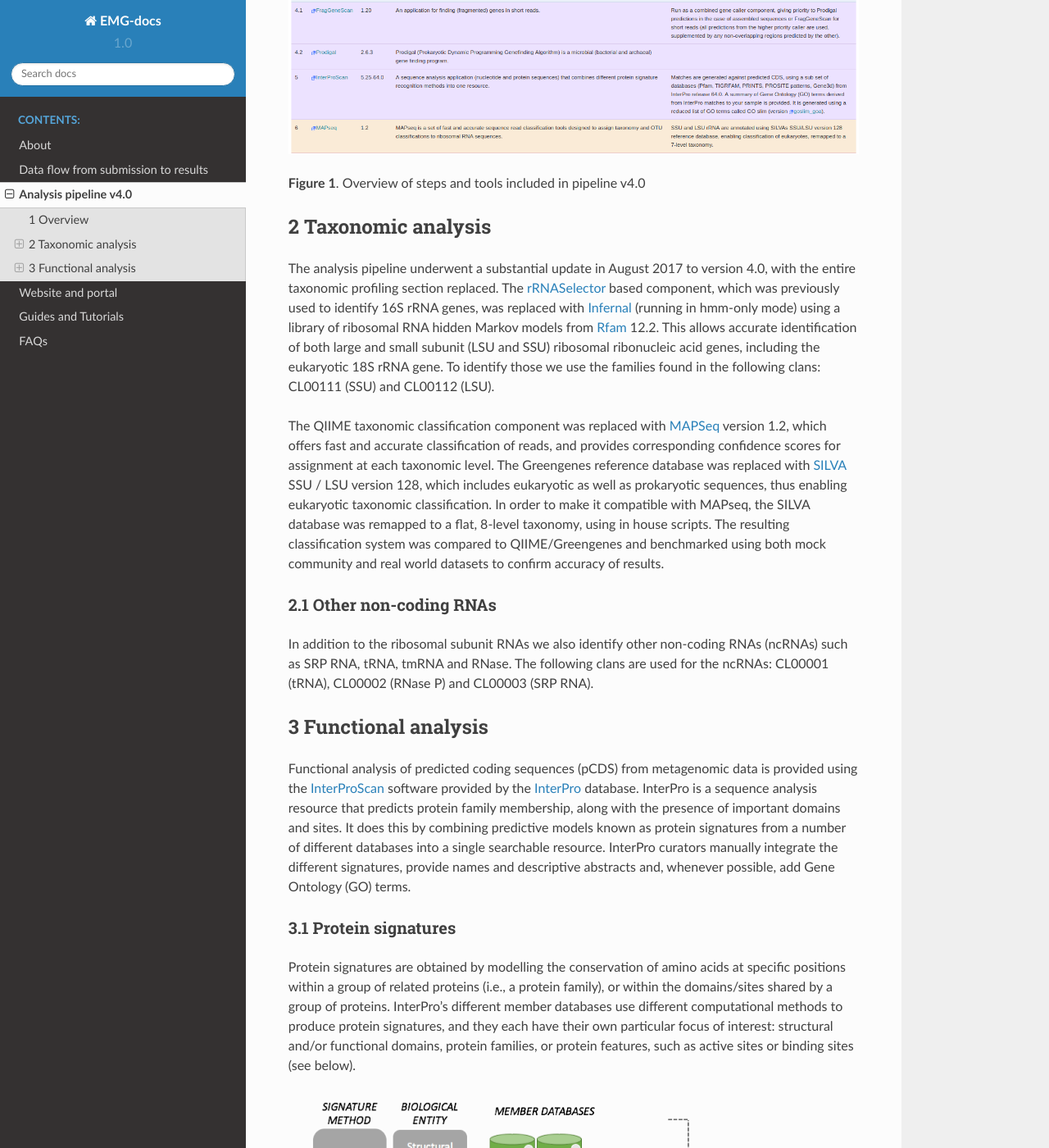
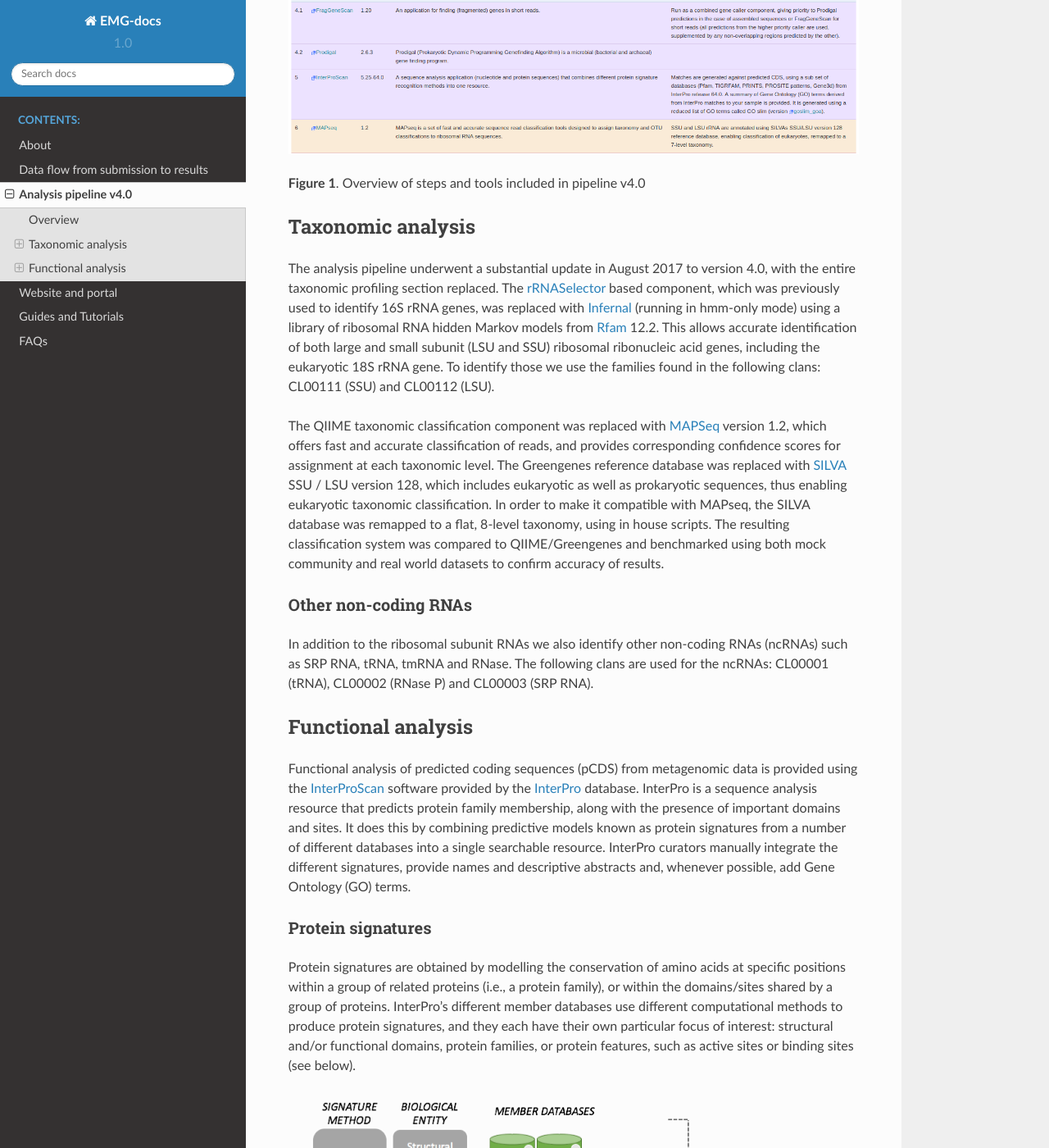
Before and after one commit to EBI-Metagenomics/EMG-docs, a Sphinx documentation site: the page built from docs/analysis.rst, in a window 1280 px wide and 1400 px high, scrolled down 901 px. Shown: the whole window at 82% size. Built offline with Sphinx 7.4.7 and the Read the Docs theme 2.0.0, drawn with Linux system fonts in a browser that asks for light colours; some of the changed text lies outside the part shown.

Commit message:
Update analysis.rst

```diff
--- a/docs/analysis.rst
+++ b/docs/analysis.rst
@@ -3,9 +3,9 @@
 Analysis pipeline v4.0
 ======================
 
-------------------
-1 Overview
-------------------
+--------
+Overview
+--------
 
 Version 4.0 of the pipeline was released in September 2017 and includes the following updates and changes:
 
@@ -22,24 +22,24 @@ Figure 1 gives a visual overview of the main steps and tools included in this ve
 **Figure 1**. Overview of steps and tools included in pipeline v4.0
 
 
---------------------
-2 Taxonomic analysis
---------------------
+------------------
+Taxonomic analysis
+------------------
 The analysis pipeline underwent a substantial update in August 2017 to version 4.0, with the entire taxonomic profiling section replaced. The `rRNASelector <http://europepmc.org/abstract/MED/21887657>`_ based component, which was previously used to identify 16S rRNA genes, was replaced with `Infernal <http://europepmc.org/abstract/MED/24008419>`_ (running in hmm-only mode) using a library of ribosomal RNA hidden Markov models from `Rfam <http://europepmc.org/articles/PMC4383904>`_ 12.2. This allows accurate identification of both large and small subunit (LSU and SSU) ribosomal ribonucleic acid genes, including the eukaryotic 18S rRNA gene. To identify those we use the families found in the following clans: CL00111 (SSU) and CL00112 (LSU).
 
 The QIIME taxonomic classification component was replaced with `MAPSeq <http://www.biorxiv.org/content/early/2017/04/12/126953>`_ version 1.2, which offers fast and accurate classification of reads, and provides corresponding confidence scores for assignment at each taxonomic level. The Greengenes reference database was replaced with `SILVA <http://europepmc.org/articles/PMC3531112>`_ SSU / LSU version 128, which includes eukaryotic as well as prokaryotic sequences, thus enabling eukaryotic taxonomic classification. In order to make it compatible with MAPseq, the SILVA database was remapped to a flat, 8-level taxonomy, using in house scripts. The resulting classification system was compared to QIIME/Greengenes and benchmarked using both mock community and real world datasets to confirm accuracy of results.
 
-2.1 Other non-coding RNAs
-^^^^^^^^^^^^^^^^^^^^^^^^
+Other non-coding RNAs
+^^^^^^^^^^^^^^^^^^^^^
 In addition to the ribosomal subunit RNAs we also identify other non-coding RNAs (ncRNAs) such as SRP RNA, tRNA, tmRNA and RNase. The following clans are used for the ncRNAs: CL00001 (tRNA), CL00002 (RNase P) and CL00003 (SRP RNA).
 
----------------------
-3 Functional analysis
----------------------
+-------------------
+Functional analysis
+-------------------
 Functional analysis of predicted coding sequences (pCDS) from metagenomic data is provided using the `InterProScan <https://www.ebi.ac.uk/interpro/interproscan.html>`_ software provided by the `InterPro <https://www.ebi.ac.uk/interpro/>`_ database. InterPro is a sequence analysis resource that predicts protein family membership, along with the presence of important domains and sites. It does this by combining predictive models known as protein signatures from a number of different databases into a single searchable resource. InterPro curators manually integrate the different signatures, provide names and descriptive abstracts and, whenever possible, add Gene Ontology (GO) terms.
 
-3.1 Protein signatures
-^^^^^^^^^^^^^^^^^^^^^^
+Protein signatures
+^^^^^^^^^^^^^^^^^^
 Protein signatures are obtained by modelling the conservation of amino acids at specific positions within a group of related proteins (i.e., a protein family), or within the domains/sites shared by a group of proteins. InterPro’s different member databases use different computational methods to produce protein signatures, and they each have their own particular focus of interest: structural and/or functional domains, protein families, or protein features, such as active sites or binding sites (see below).
 
 .. figure:: images/interpro.png
@@ -51,8 +51,8 @@ Protein signatures are obtained by modelling the conservation of amino acids at
 Only a subset of the InterPro member databases are used by EBI Metagenomics: Gene3D, TIGRFAMs, Pfam, PRINTS and PROSITE patterns. These databases were selected since, together, they provide both high coverage and offer detailed functional analysis, and have underlying algorithms that can cope with the vast amounts of fragmentary sequence data found in metagenomic datasets.
 
 
-3.2 Assigning GO terms to metagenomic sequences
-^^^^^^^^^^^^^^^^^^^^^^^^^^^^^^^^^^^^^^^^^^^^^^^
+Assigning GO terms to metagenomic sequences
+^^^^^^^^^^^^^^^^^^^^^^^^^^^^^^^^^^^^^^^^^^^
 While InterPro matches to metagenomic sequence sets are informative in their own right, EBI Metagenomics offers an additional type of annotation in the form of Gene Ontology (GO) terms.
 
 The GO is made up of 3 structured controlled vocabularies that describe gene products in terms of their associated biological processes, cellular components and molecular functions in a species-independent manner. By using GO terms, scientists working on different species or using different databases can compare datasets, since they have a precisely defined name and meaning for a particular concept.
```
